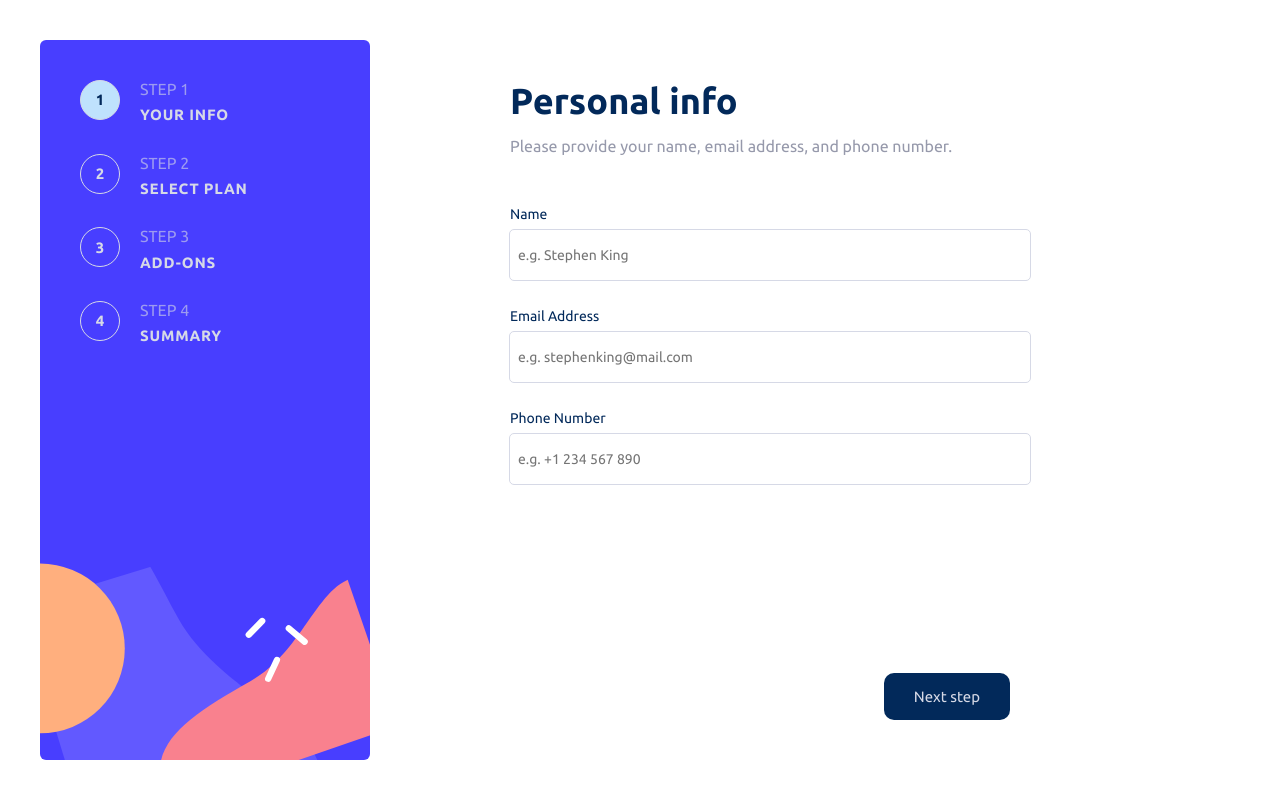
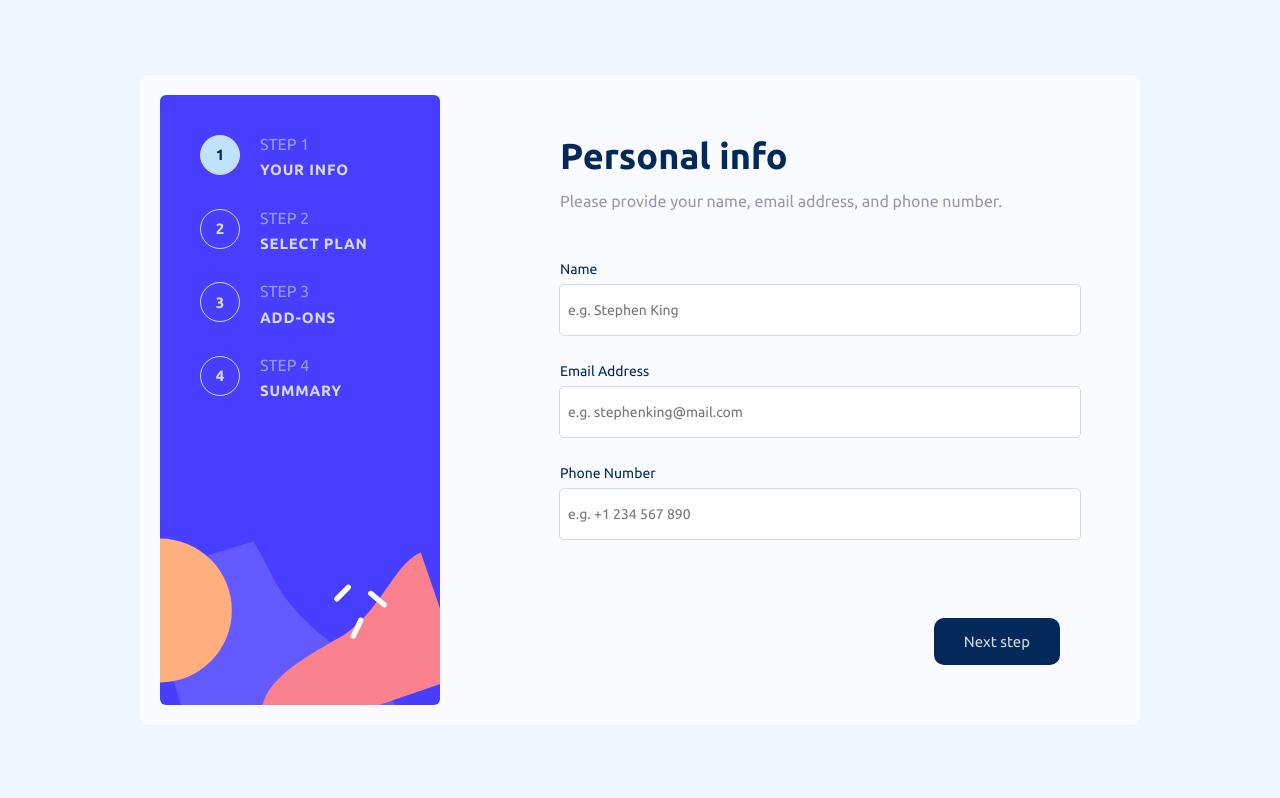
Before and after one commit to ninaokumura/multi-step-form, a React (Create React App) app: page /personal-info in a window 1280 px wide. Built offline with nearby package versions, Linux system fonts and the light colour scheme.

Commit message:
fix layout

```diff
--- a/src/App.tsx
+++ b/src/App.tsx
@@ -11,6 +11,7 @@ const MainWrapper = styled.div`
   display: flex;
   flex-direction: row-reverse;
   justify-content: center;
+  background-color: ${({ theme }) => theme.colors["magnolia"]};
 `;
 
 function App() {
--- a/src/layouts/MainLayout.tsx
+++ b/src/layouts/MainLayout.tsx
@@ -35,11 +35,17 @@ const STEPS = [
 ];
 
 const Wrapper = styled.aside`
-  padding: 40px;
   font-family: ${({ theme }) => theme.fonts.ubuntu};
   flex: 1;
   display: flex;
-  gap: 100px;
+  justify-content: center;
+  margin: auto;
+  gap: 80px;
+  max-width: 1000px;
+  height: 650px;
+  border-radius: 8px;
+  padding: 20px;
+  background-color: ${({ theme }) => theme.colors.alabaster};
 `;
 
 const SidebarWrapper = styled.ul`
```
